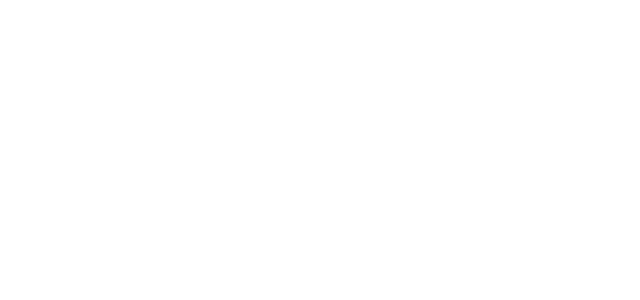
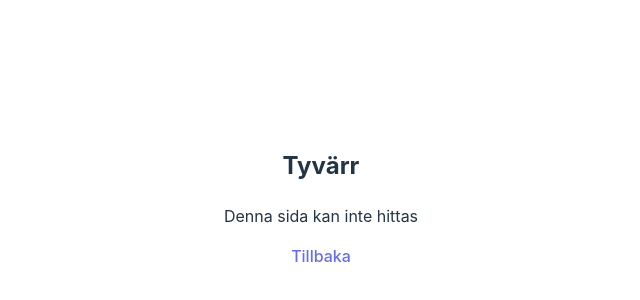
Before and after one commit to MrFieldbranch/SocialMediaReactClient, a React (Vite) app: page /conversation in a window 1280 px wide. Before the commit this address had no page. Shown: the part 202-502 px from the top of the page, without its empty margins (319-959 px from the left). Built offline with nearby package versions, Linux system fonts and the light colour scheme.

Commit message:
Add NotFoundView

```diff
--- a/src/App.tsx
+++ b/src/App.tsx
@@ -14,6 +14,7 @@
 import { useEffect, useState } from "react";
 import PrivateRoute from "./components/PrivateRoute";
 import socialMediaApiService from "./services/social-media-api-service"; /* Singleton */
+import NotFoundView from "./views/NotFoundView";
 
 const App = () => {
   const [isLoggedIn, setIsLoggedIn] = useState(false);
@@ -100,6 +101,7 @@
             </PrivateRoute>
           }
         />
+        <Route path="*" element={<NotFoundView isLoggedIn={isLoggedIn} />} />
       </Routes>
     </>
   );
--- /dev/null
+++ b/src/views/NotFoundView.tsx
@@ -0,0 +1,14 @@
+import { Link } from "react-router-dom";
+
+const NotFoundView = ({ isLoggedIn }: { isLoggedIn: boolean }) => {
+	const destination = isLoggedIn ? "/myprofile" : "/start";
+	return (
+    <div className="not-found-view">
+      <h2>Tyvärr</h2>
+      <p>Denna sida kan inte hittas</p>
+      <Link to={destination}>Tillbaka</Link>
+    </div>
+  );
+};
+
+export default NotFoundView;
```
